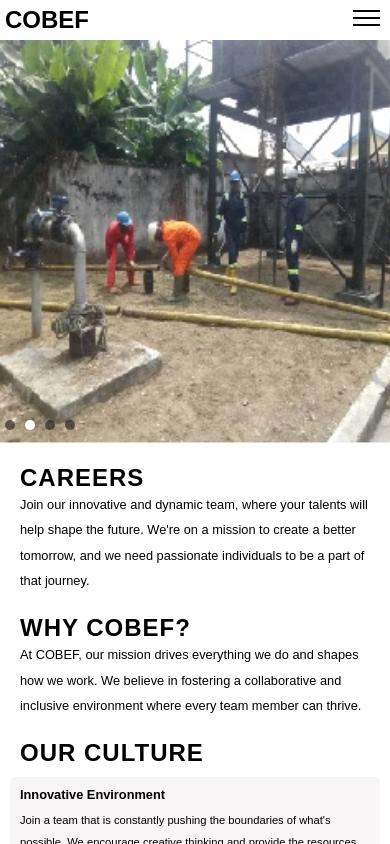
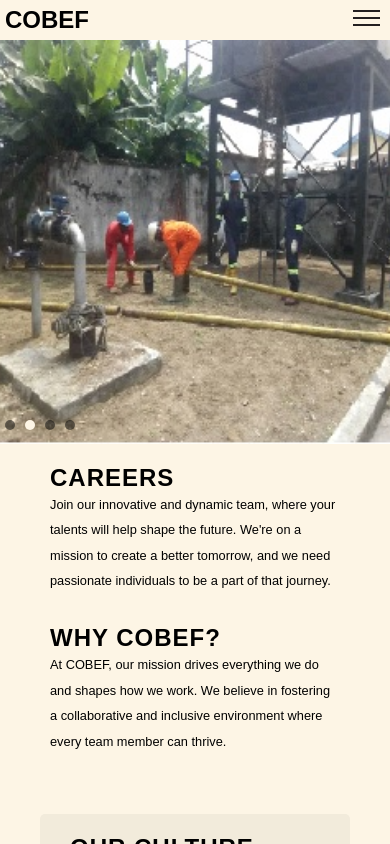
Before and after one commit to utibeinyangetuk/cobef, a Vue app: page /careers in a window 390 px wide. Built offline with nearby package versions, Linux system fonts and the light colour scheme; a web font is replaced by a local one.

Commit message:
updated color scheme

```diff
--- a/src/App.vue
+++ b/src/App.vue
@@ -13,15 +13,16 @@
    @import url("https://fonts.cdnfonts.com/css/poppins");
 
    :root {
-      --background1: #FFFFFF;
-      --background2: #0E100F;
+      --background1: #FDF5E5;
+      --background2: #231F20;
       --background3: #D7AB76;
-      --background4: rgba(234, 230, 230, 0.401);
-      --background5: #459EB1;
-      --pry-text: #040405;
-      --sec-text: #ffffff;
-      --border: 1px solid #040405;
+      --background4: #F2EBDB;
+      --background5: #ADB3C2;
+      --pry-text: #231F20;
+      --sec-text: #FDF5E5;
+      --border: 1px solid #8784848b;
       --box-shadow: -4px 8px 0 0 var(--background2);
+      --border-radius: 5px;
    }
 
    #app {
@@ -31,6 +32,7 @@
       height: 100vh;
       overflow: auto;
       scroll-behavior: smooth;
+      background-color: var(--background1);
    }
 
    * {
@@ -45,12 +47,12 @@
       }
 
       ::-webkit-scrollbar-track {
-         background: #ffffff;
+         background: var(--background1);
       }
 
       ::-webkit-scrollbar-thumb {
          background: var(--background2);
-         border-radius: 10px;
+         border-radius: var(--border-radius);
       }
    }
 </style>
--- a/src/views/Careers.vue
+++ b/src/views/Careers.vue
@@ -28,6 +28,7 @@
                   environment where every team member can thrive.</p>
             </div>
          </div>
+         <div class="culture-container">
             <div class="culture">
                <h1>our culture</h1>
                <div class="card-container">
@@ -72,6 +73,8 @@
 
       </div>
 
+   </div>
+
 </template>
 
 <style scoped>
@@ -80,7 +83,7 @@
    }
 
    .carousel-wrapper {
-      height: 90vh;
+      height: 93.7vh;
    }
 
    .images {
@@ -88,16 +91,17 @@
    }
 
    .sec-wrapper {
-      padding: 10px;
+      padding: 10px 40px;
       display: grid;
       grid-template-columns: 1fr 1fr;
-      text-align: center;
+      text-align: left;
+      gap: 50px;
    }
 
    .sec-wrapper h1 {
       text-transform: uppercase;
       letter-spacing: 1px;
-      font-size: 2.5em;
+      font-size: 2em;
    }
 
    .sec-wrapper p {
@@ -105,41 +109,48 @@
       line-height: 2em;
    }
 
-   .content-wrapper {
+   .content-wrapper,
+   .content2-wrapper {
       padding: 10px;
    }
 
-   .content2-wrapper {
-      padding: 10px;
+   .culture-container {
+      padding: 40px;
+   }
+
+   .culture {
+      background-color: var(--background4);
+      border-radius: var(--border-radius);
+      padding: 20px;
    }
 
    .culture h1 {
       text-align: center;
       text-transform: uppercase;
-      font-size: 2.5em;
+      font-size: 2em;
    }
 
    .card-container ul {
       padding: 10px;
-      gap: 10px;
+      gap: 20px;
       display: grid;
       grid-template-columns: 1fr 1fr 1fr 1fr;
       margin-bottom: 20px;
    }
 
    .card-container ul li {
-      border-radius: 5px;
+      border-radius: var(--border-radius);
       padding: 10px;
-      background-color: var(--background4)
+      background-color: var(--background1)
    }
 
    .card-container ul h3 {
-      margin-bottom: 5px;
+      margin-bottom: 10px;
    }
 
    .card-container ul p {
-      font-size: .7em;
-      line-height: 2em;
+      font-size: .8em;
+      line-height: 2.3em;
    }
 
    @media only screen and (max-width:660px) {
@@ -164,7 +175,7 @@
 
       .culture h1 {
          text-align: left;
-         margin-left: 20px;
+         margin-left: 10px;
          font-size: 1.5em;
          letter-spacing: 1px;
       }
@@ -175,10 +186,14 @@
       }
    }
 
-   @media only screen and (max-width:800px) {
+   @media only screen and (max-width:900px) {
       .card-container ul {
          display: grid;
          grid-template-columns: repeat(auto-fit, minmax(300px, 1fr));
       }
+
+      .sec-wrapper {
+         gap: 10px;
+      }
    }
 </style>
```
Lines whose indentation alone changed are shown as unchanged.
